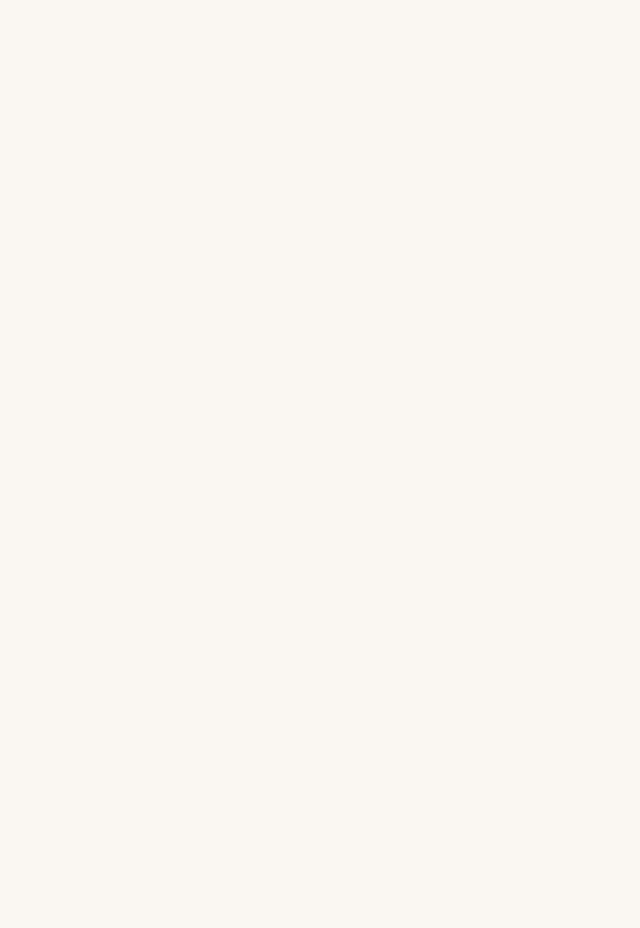
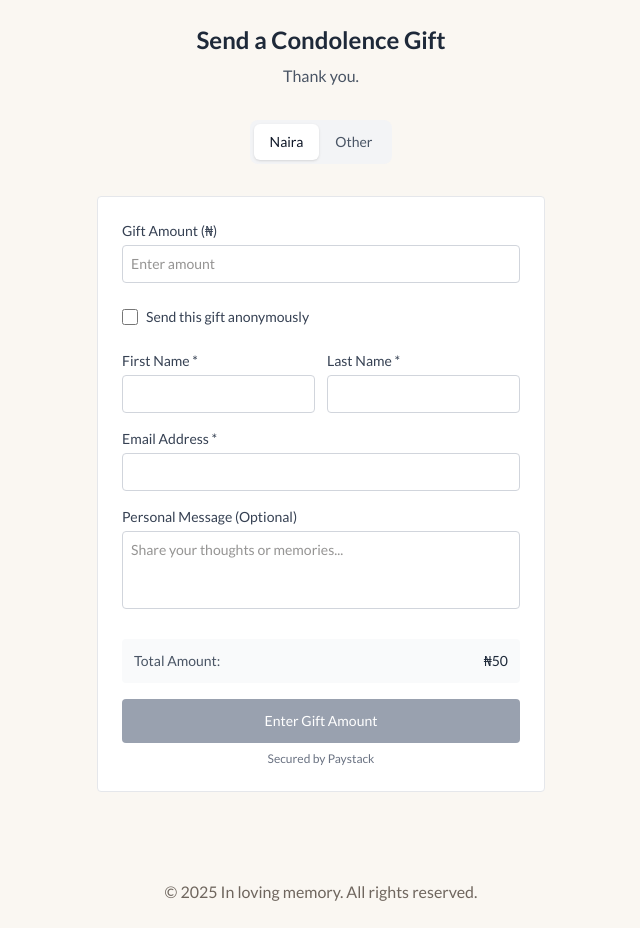
Before and after one commit to SodiqOgundairo/condolenceWebsite, a React (Vite) app: page / in a window 1280 px wide. Shown: the part 1340-2268 px from the top of the page, without its empty margins (319-959 px from the left). Before the commit the page ends 1364 px from the top, so only its background shows below. Built offline with nearby package versions, Linux system fonts and the light colour scheme; no server answers; the database is empty.

Commit message:
Fixed changes

```diff
--- a/src/pages/HomePage.tsx
+++ b/src/pages/HomePage.tsx
@@ -13,6 +13,8 @@ const HomePage: React.FC = () => {
         <MessageForm />
       </div>
       <MessageList />
+      <GiftPagination />
+      <Footer />
     </div>
 
   );
```
